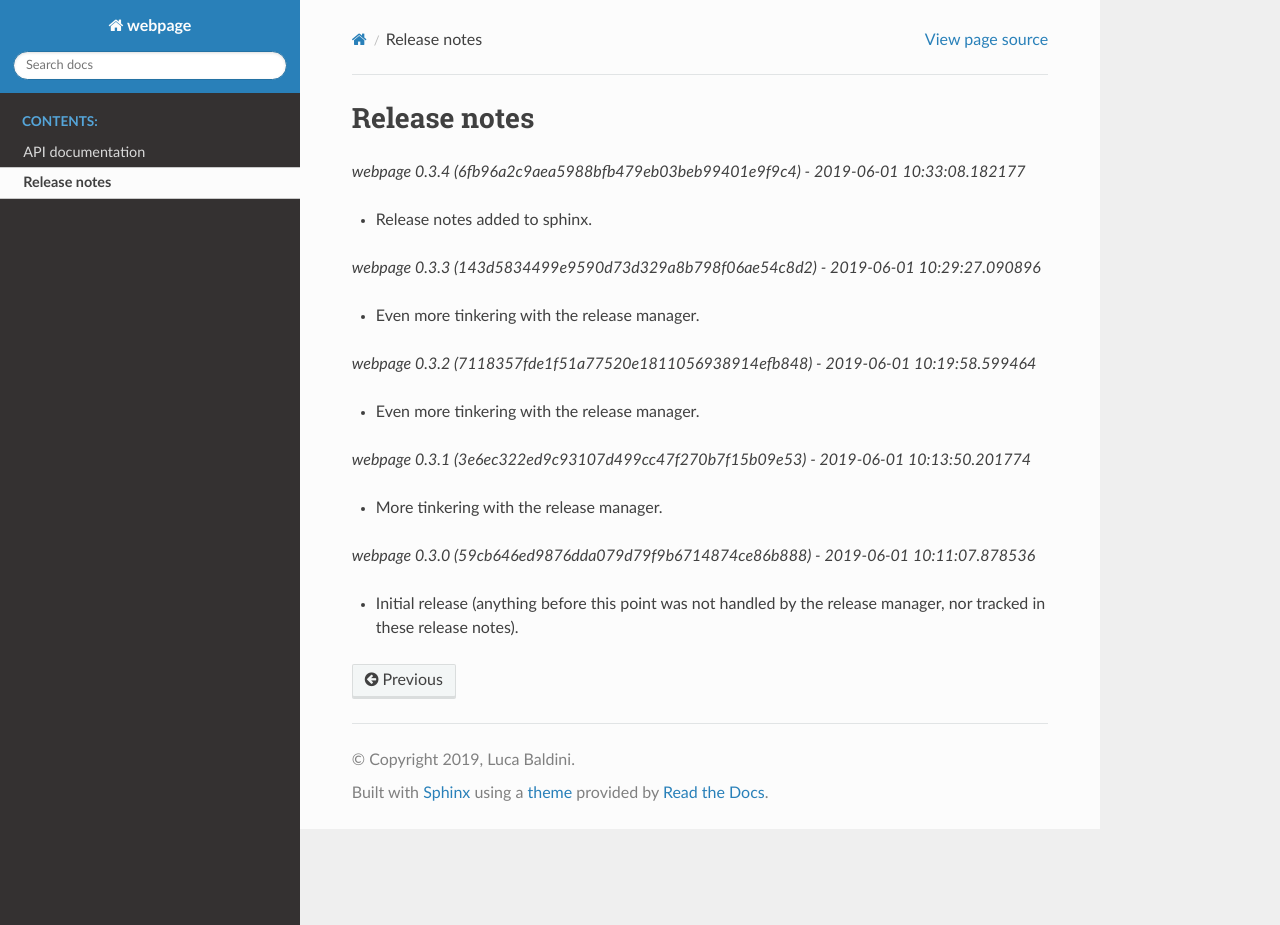
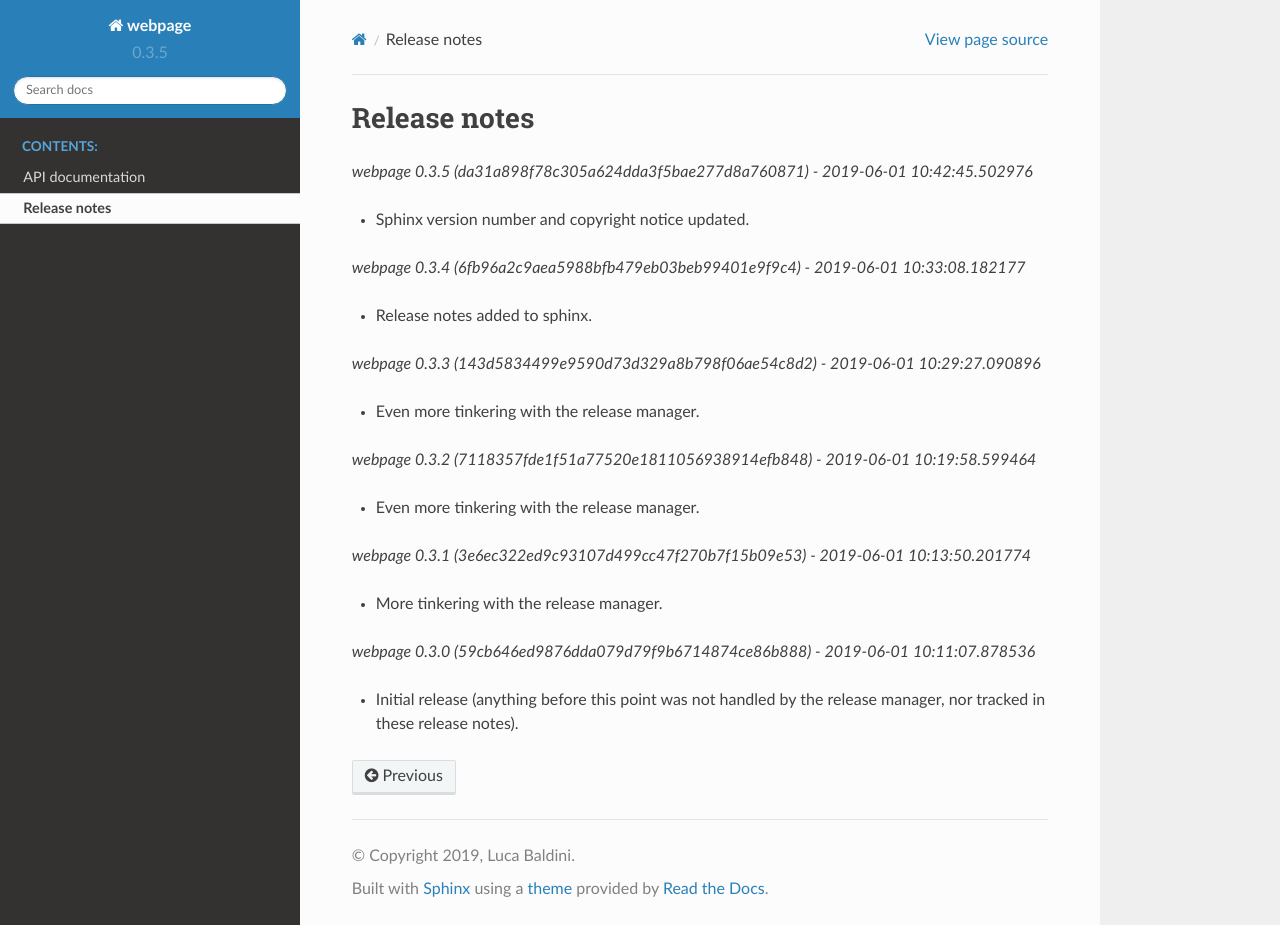
Before and after one commit to lucabaldini/webpage, a Sphinx documentation site: the page built from docs/release_notes.rst, in a window 1280 px wide and 925 px high. Built offline with Sphinx 7.4.7 and the Read the Docs theme 2.0.0, drawn with Linux system fonts in a browser that asks for light colours.

Commit message:
"Prepare for tag 0.3.5."

```diff
--- a/docs/conf.py
+++ b/docs/conf.py
@@ -12,21 +12,30 @@
 # add these directories to sys.path here. If the directory is relative to the
 # documentation root, use os.path.abspath to make it absolute, like shown here.
 #
+import datetime
 import os
 import sys
 sys.path.insert(0, os.path.join(os.path.abspath('..'), 'webpage'))
+
+from webpage import __version__
 
 
 # -- Project information -----------------------------------------------------
 
 project = 'webpage'
-copyright = '2019, Luca Baldini'
 author = 'Luca Baldini'
+copyright_start_year = 2019
+copyright_end_year = datetime.datetime.now().year
+if copyright_end_year == copyright_start_year:
+    copyright = '{}'.format(copyright_end_year)
+else:
+    copyright = '{}-{}'.format(copyright_start_year, copyright_end_year)
+copyright = '{}, {}'.format(copyright, author)
 
 # The short X.Y version
-version = ''
+version = __version__
 # The full version, including alpha/beta/rc tags
-release = '0.0.1'
+release = __version__
 
 
 # -- General configuration ---------------------------------------------------
--- a/docs/release_notes.rst
+++ b/docs/release_notes.rst
@@ -1,5 +1,10 @@
 Release notes
 =============
+
+
+*webpage 0.3.5 (da31a898f78c305a624dda3f5bae277d8a760871) - 2019-06-01 10:42:45.502976*
+
+* Sphinx version number and copyright notice updated.
 
 
 *webpage 0.3.4 (6fb96a2c9aea5988bfb479eb03beb99401e9f9c4) - 2019-06-01 10:33:08.182177*
--- a/webpage/version.py
+++ b/webpage/version.py
@@ -1,6 +1,6 @@
 # Automatically created by webpage/tag.py, do not edit by hand.
 # pylint: skip-file
 #
-version = "0.3.4"
-release_date = "2019-06-01 10:33:08.182177"
-revision = "6fb96a2c9aea5988bfb479eb03beb99401e9f9c4"
+version = "0.3.5"
+release_date = "2019-06-01 10:42:45.502976"
+revision = "da31a898f78c305a624dda3f5bae277d8a760871"
```
